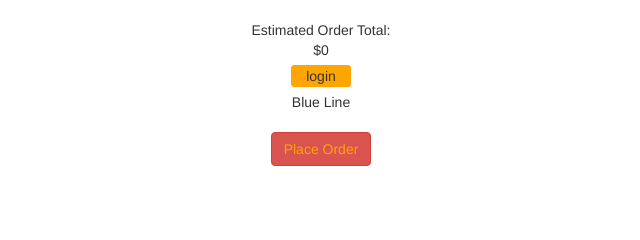
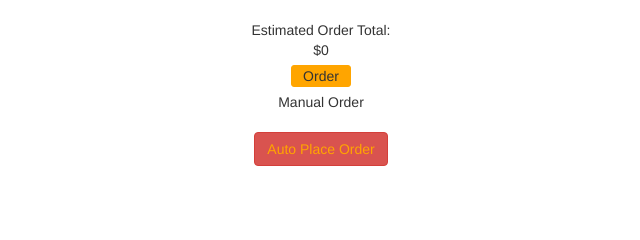
Before and after one commit to VicSotoJr/Inventory, a PHP site: page /IOrder.php in a window 1280 px wide. Shown: the part 163-403 px from the top of the page, without its empty margins (319-959 px from the left). Run offline with PHP 8.4, Linux system fonts and the light colour scheme; the visitor is signed in with stand-in values (Sample User, id 1); data that the repository does not hold is empty; some libraries are stand-ins or nearby versions.

Commit message:
changed order button labels

```diff
--- a/IOrder.php
+++ b/IOrder.php
@@ -207,12 +207,12 @@
 
             <input name="Password"type="hidden" value="LCEBLD">
 
-            <input name ="Submit" type="submit" value ="login" onclick="newPopup();">Blue Line
+            <input name ="Submit" type="submit" value ="Order" onclick="newPopup();">Manual Order
         </form>
 
 
             <br>
-           <a href="autoOrder.php" class="btn btn-info btn-danger" role="button">Place Order</a>
+           <a href="autoOrder.php" class="btn btn-info btn-danger" role="button">Auto Place Order</a>
 
 
 
```
